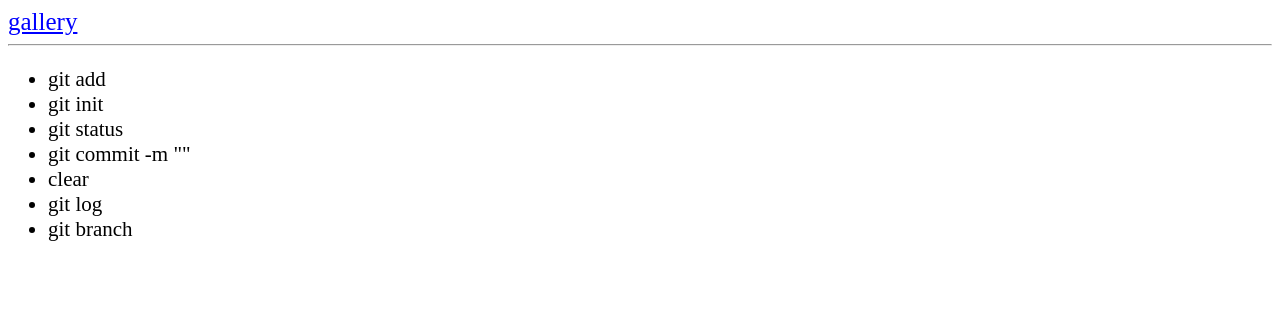
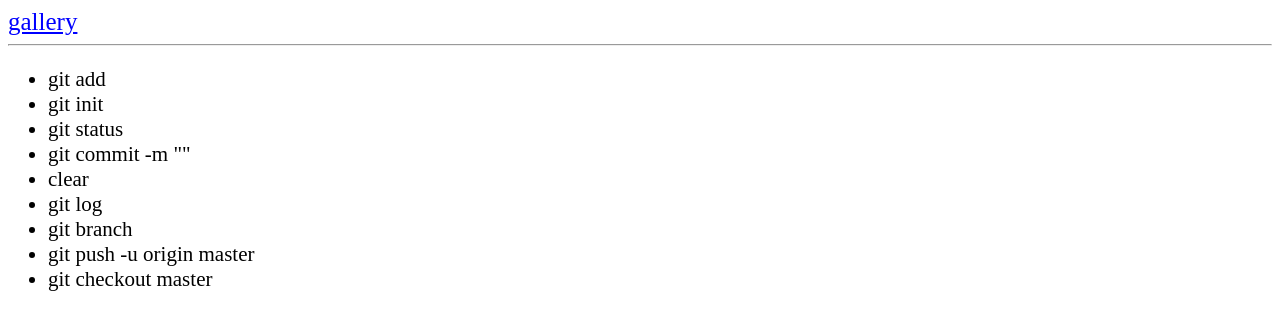
Before and after one commit to vinokuroviila/Lesson9, a plain HTML site: page index.html in a window 1280 px wide. Drawn offline with Linux system fonts and the light colour scheme.

Commit message:
correct mistake

```diff
--- a/index.html
+++ b/index.html
@@ -31,6 +31,12 @@
         <li>
             git branch
         </li>
+        <li>
+            git push -u origin master
+        </li>
+        <li>
+            git checkout master
+        </li>
     </ul>
 
 </body>
```
